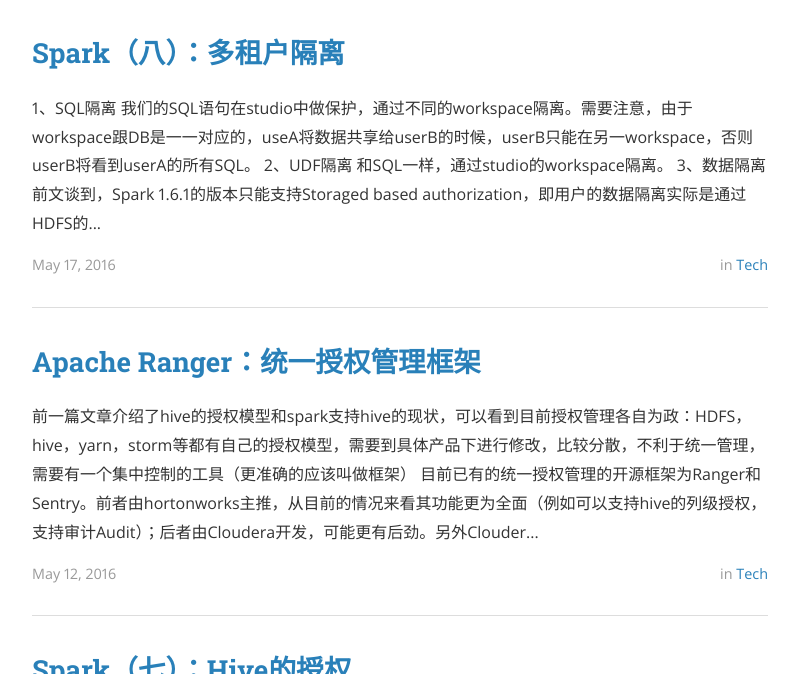
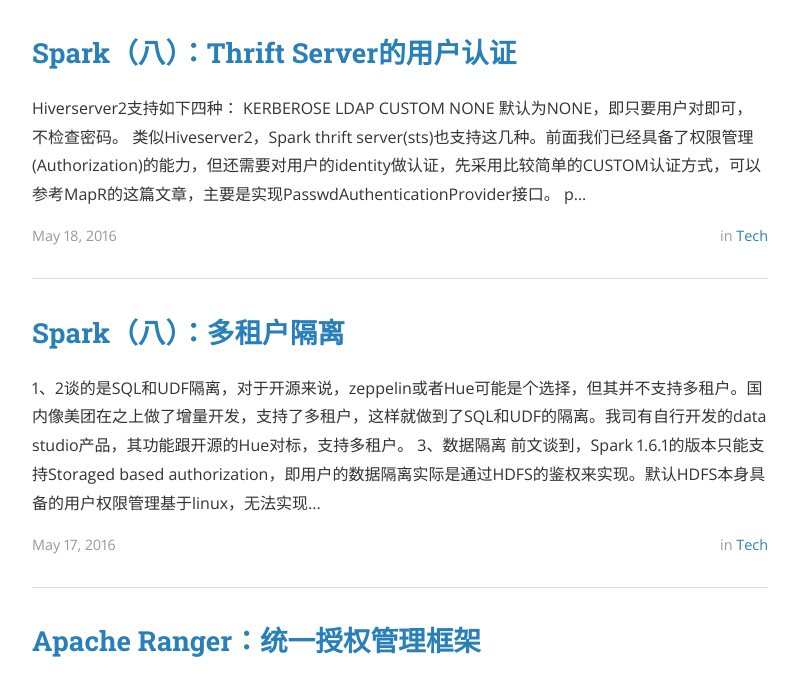
Before and after one commit to iclouding/silenceshell.github.io, a Jekyll site: the page built from index.html, in a window 1280 px wide and 900 px high, scrolled down 281 px, cut to the strip 226-900 px from the top of the window. Shown: the whole strip, without its empty margins (240-1039 px from the left). Built offline with Jekyll 4.4.1, drawn with Linux system fonts in a browser that asks for light colours; nearby versions of some CDN libraries; the list of posts is cut into pages by our own code; comment, search, counter and statistics services are not loaded; some of the changed text lies outside the part shown.

Commit message:
add sts auth

````diff
--- a/_posts/2016-05-18-spark-8-multi-tanancy.md
+++ b/_posts/2016-05-17-spark-8-multi-tanancy.md
@@ -8,13 +8,7 @@
 cover:  "/assets/instacode.png"
 ---
 
-### 1、SQL隔离
-
-我们的SQL语句在studio中做保护，通过不同的workspace隔离。需要注意，由于workspace跟DB是一一对应的，useA将数据共享给userB的时候，userB只能在另一workspace，否则userB将看到userA的所有SQL。
-
-### 2、UDF隔离
-
-和SQL一样，通过studio的workspace隔离。
+> 1、2谈的是SQL和UDF隔离，对于开源来说，zeppelin或者Hue可能是个选择，但其并不支持多租户。国内像美团在之上做了增量开发，支持了多租户，这样就做到了SQL和UDF的隔离。我司有自行开发的data studio产品，其功能跟开源的Hue对标，支持多租户。
 
 ### 3、数据隔离
 
--- /dev/null
+++ b/_posts/2016-05-18-spark-9-sts-auth.md
@@ -0,0 +1,143 @@
+---
+layout: post
+title: "Spark（八）：Thrift Server的用户认证"
+date: 2016-05-18 08:11:12
+author: 伊布
+categories: tech
+tags: spark
+cover:  "/assets/instacode.png"
+---
+
+[Hiverserver](https://cwiki.apache.org/confluence/display/Hive/Setting+Up+HiveServer2#SettingUpHiveServer2-Authentication/SecurityConfiguration)2支持如下四种：
+
+- KERBEROSE
+- LDAP
+- CUSTOM
+- NONE
+
+默认为NONE，即只要用户对即可，不检查密码。
+类似Hiveserver2，Spark thrift server(sts)也支持这几种。前面我们已经具备了权限管理(Authorization)的能力，但还需要对用户的identity做认证，先采用比较简单的CUSTOM认证方式，可以参考[MapR的这篇文章](http://doc.mapr.com/display/MapR40x/Using+HiveServer2#UsingHiveServer2-ConfiguringCustomAuthentication)，主要是实现PasswdAuthenticationProvider接口。
+
+
+```java
+public interface PasswdAuthenticationProvider {
+    void Authenticate(String var1, String var2) throws AuthenticationException;
+}
+```
+
+
+插件比较简单，不过我不太熟悉java，下面会将编码调试过程中遇到的一些问题简要记录下。
+
+### 用户验证
+
+比较简单：JDBC或者beeline登录sts时，输入用户名、密码，sts会将这两个字符串交给自定义插件检查；插件从数据库中查询该用户对应的加密后的密码（我们有一套用户管理系统），然后将输入的密码加密后与数据库查到的密码对比，如果不一致则**抛异常**，认证失败。代码如下。
+
+```java
+public class Authentication implements PasswdAuthenticationProvider {
+..
+    @Override
+    public void Authenticate(String userName, String passwd)
+            throws AuthenticationException {
+        LOG.info("user: " + userName + " try login.");
+
+        String passwdBase = getPasswd(userName);
+        if (null == passwdBase) {
+            String message = "User not found. user:"+userName;
+            LOG.info(message);
+            throw new AuthenticationException(message);
+        }
+
+        BCryptPasswordEncoder bCryptPasswordEncoder =
+                new BCryptPasswordEncoder(10);
+        boolean isSuccess = bCryptPasswordEncoder.matches(passwd, passwdBase);
+        if (!isSuccess) {
+            String message = "User name and password is mismatch. user:"+userName;
+            LOG.info(message);
+            throw new AuthenticationException(message);
+        }
+    }
+```
+
+密码加密使用了spring-security的core jar，需要将这个jar包放到spark的lib目录下，并在启动thrift server时显式的注明（下文有启动脚本）。
+数据库建立连接、查询，因为查询极简单只有一条select，所以我没有用hibernate之类的框架，直接JDBC取的，代码就不贴了。
+
+### 数据库配置解析
+在处理数据库连接配置信息时我想和apache家族保持一致使用xml，不过java处理xml实在太繁琐了（相比下python就很简单），好在hadoop提供了Configuration类，专门用以解析hadoop的配置文件，类似下面这种：
+
+```xml
+<configuration>
+  <property>
+    <name>hive.server2.custom.authentication.url</name>
+    <value>jdbc:mysql://{ip}/{database}</value>
+  </property>
+
+</configuration>
+
+```
+
+对编码非常友好：
+
+```java
+    private static boolean parseConf() {
+        Configuration conf = new Configuration();
+        conf.addResource("hive-custom.xml");
+        db_url = conf.get("hive.server2.custom.authentication.url");
+```
+
+有关Configuration的详细使用参考[这里](https://hadoop.apache.org/docs/r2.6.1/api/org/apache/hadoop/conf/Configuration.html)，上面的代码里直接add String类型的资源，需要保证这个资源在java进程的classpath中，启动sts时，spark-submit会把{spark-project}/conf加到-cp参数中。也可以使用linux的路径来取得Path变量后将变量加到资源中，只是不如cp灵活。
+
+我新增了个hive-custom.xml文件用于保存用户数据库配置。当然也可以加到hive-site.xml中，但是会污染HiveConf，不推荐。这里需要特别说明下addResource和addDefaultResource，前者可以覆盖之前的配置并保持final不可修改，后者按顺序加载。另外一个很重要的区别是addDefaultResouce是static的，自定义的属性最好不要用（更具体的可以看下hive解析hive-site.xml和hive-default.xml的过程，是在类的静态初始代码中add的）。
+
+
+### 配置
+
+1、修改{spark_home}/conf/hive-site.xml，增加下面两个配置：
+
+```xml
+  <property>
+    <name>hive.server2.authentication</name>
+    <value>CUSTOM</value>
+  </property>
+
+  <property>
+    <name>hive.server2.custom.authentication.class</name>
+    <value>com.dtdream.spark.Authentication</value>
+  </property>
+```
+
+其中CUSTOM指定sts使用自定义插件认证，即hive.server2.custom.authentication.class的类。如果不需要认证，将这两个配置删掉即可，默认的认证策略为NONE，即无认证。
+
+2、增加配置文件：{spark_home}/conf/hive-custom.xml，增加如下配置：
+
+```xml
+<configuration>
+  <property>
+    <name>hive.server2.custom.authentication.url</name>
+    <value>jdbc:mysql://{ip}/{database}</value>
+  </property>
+
+  <property>
+    <name>hive.server2.custom.authentication.user</name>
+    <value>{db_user}}</value>
+  </property>
+
+  <property>
+    <name>hive.server2.custom.authentication.password</name>
+    <value>{db_password}</value>
+  </property>
+
+</configuration>
+
+```
+
+
+在{spark_home}/lib中增加2个jar包：编译出来的sts_authen-1.0-SNAPSHOT.jar，和spring-security-core-4.0.1.RELEASE.jar。
+
+
+### 启动
+
+注意指定jar包。thrift server只是driver，不需要用`--jar`参数。
+
+```
+./start-thriftserver.sh --master yarn  --executor-memory 6g  --driver-memory 6g --conf spark.yarn.executor.memoryOverhead=4096 --driver-class-path /home/dtdream/apache-hive-1.2.1-bin/lib/mysql-connector-java-5.1.35-bin.jar:/home/dtdream/spark/spark-1.6.1-bin-hadoop2.6/lib/sts_authen-1.0-SNAPSHOT.jar:/home/dtdream/spark/spark-1.6.1-bin-hadoop2.6/lib/spring-security-core-4.0.1.RELEASE.jar
+```
````
